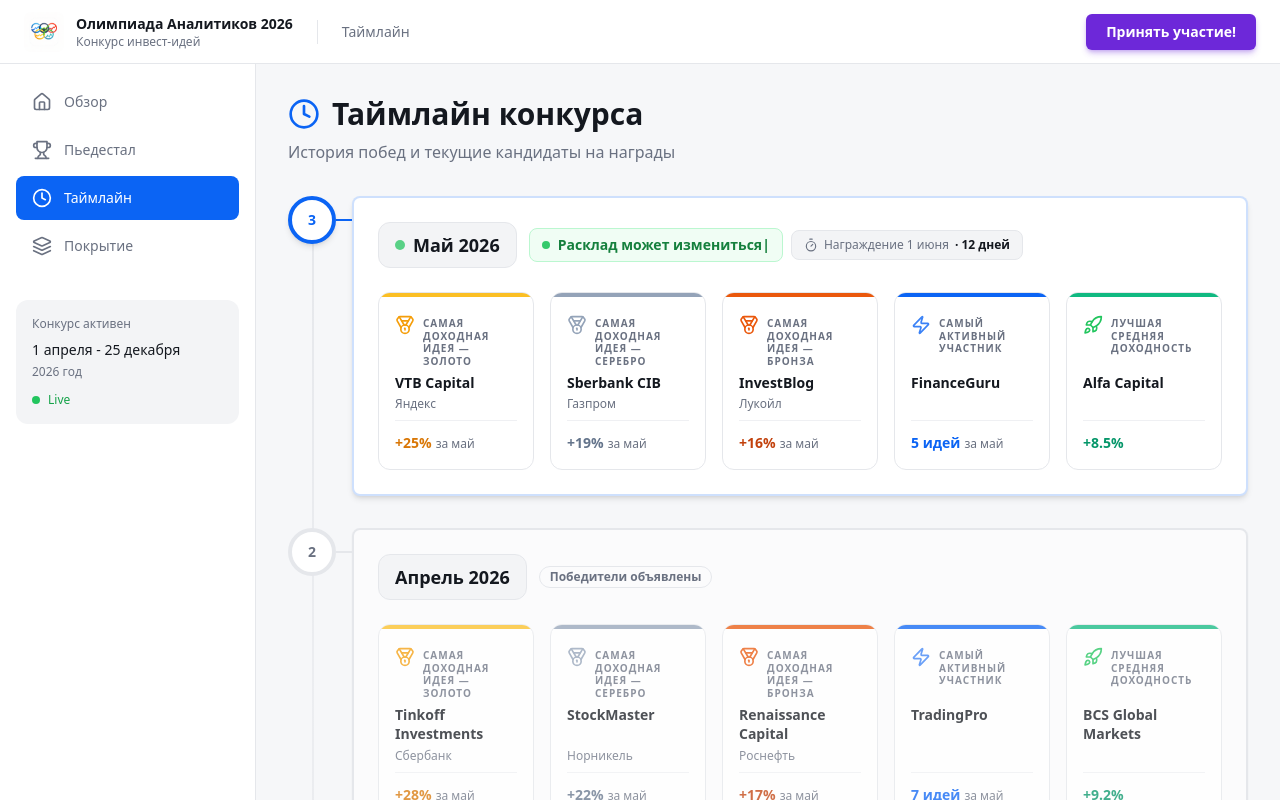
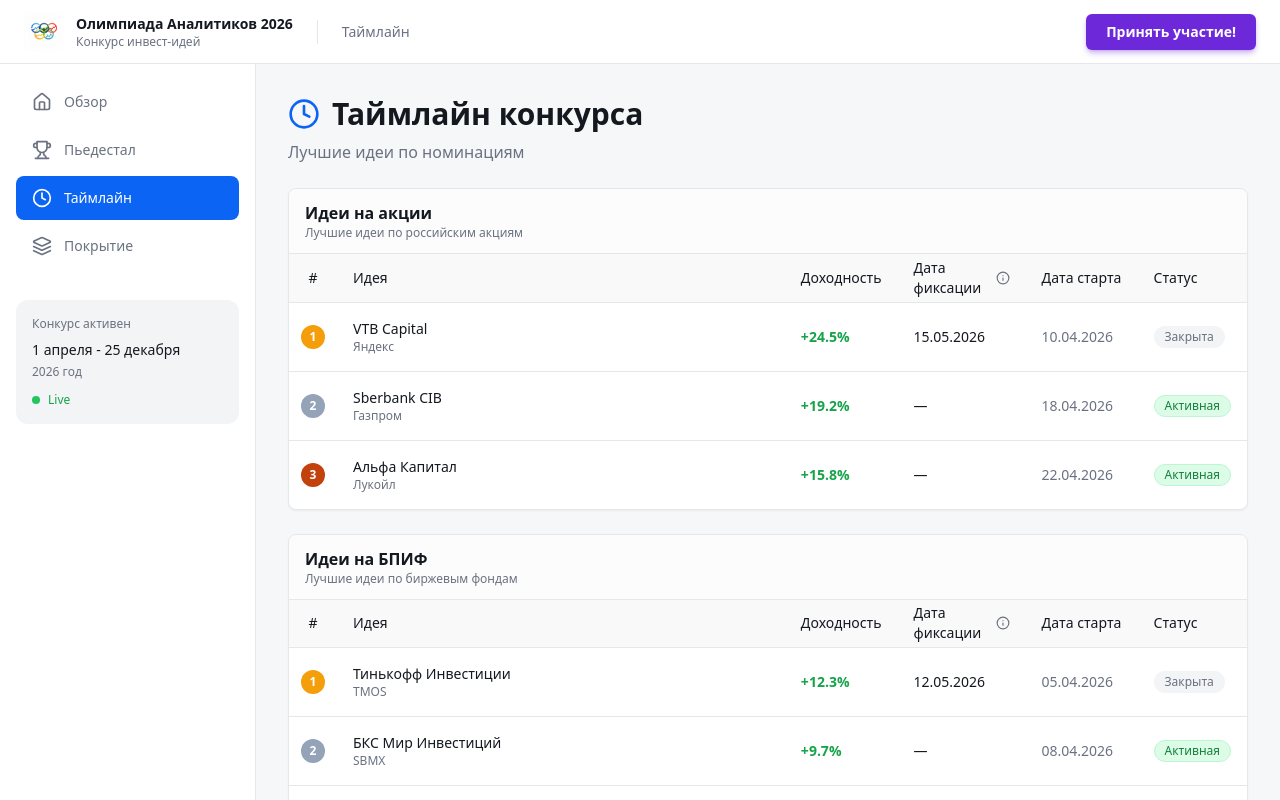
Before and after one commit to JohnyD2042/v0-InvestIdei-contest, a Next.js app: page /timeline in a window 1280 px wide. Built offline with nearby package versions, Linux system fonts and the light colour scheme.

Commit message:
feat: redesign Timeline page as categorized table
Convert Timeline to a table with three nomination sections.

```diff
--- a/app/timeline/page.tsx
+++ b/app/timeline/page.tsx
@@ -1,214 +1,91 @@
 "use client"
 
-import { useEffect, useState } from "react"
-import { Clock, Timer, Medal, Zap, Rocket } from "lucide-react"
+import { Clock, Info } from "lucide-react"
 import { Card, CardContent } from "@/components/ui/card"
+import { Table, TableBody, TableCell, TableHead, TableHeader, TableRow } from "@/components/ui/table"
 import { Badge } from "@/components/ui/badge"
 import { DashboardLayout } from "@/components/dashboard-layout"
+import {
+  Tooltip,
+  TooltipContent,
+  TooltipProvider,
+  TooltipTrigger,
+} from "@/components/ui/tooltip"
 
-interface AwardCard {
-  id: string
-  type: "gold" | "silver" | "bronze" | "active" | "avgReturn"
+interface Idea {
+  id: number
+  rank: number
   analyst: string
-  asset?: string
-  returnPercent?: number
-  ideasCount?: number
-  profitableCount?: number
-  avgReturnPercent?: number
+  stock: string
+  returnPercent: number
+  closeDate: string | null
+  startDate: string
+  status: "active" | "closed"
 }
 
-interface MonthData {
-  month: string
-  year: number
-  isLive: boolean
-  awards: AwardCard[]
+interface Category {
+  name: string
+  description: string
+  ideas: Idea[]
 }
 
-const timelineData: MonthData[] = [
+const categoriesData: Category[] = [
   {
-    month: "Май",
-    year: 2026,
-    isLive: true,
-    awards: [
-      { id: "may-gold", type: "gold", analyst: "VTB Capital", asset: "Яндекс", returnPercent: 24.5 },
-      { id: "may-silver", type: "silver", analyst: "Sberbank CIB", asset: "Газпром", returnPercent: 19.2 },
-      { id: "may-bronze", type: "bronze", analyst: "InvestBlog", asset: "Лукойл", returnPercent: 15.8 },
-      { id: "may-active", type: "active", analyst: "FinanceGuru", ideasCount: 5, profitableCount: 3 },
-      { id: "may-avg", type: "avgReturn", analyst: "Alfa Capital", ideasCount: 3, avgReturnPercent: 8.5 },
+    name: "Идеи на акции",
+    description: "Лучшие идеи по российским акциям",
+    ideas: [
+      { id: 1, rank: 1, analyst: "VTB Capital", stock: "Яндекс", returnPercent: 24.5, closeDate: "15.05.2026", startDate: "10.04.2026", status: "closed" },
+      { id: 2, rank: 2, analyst: "Sberbank CIB", stock: "Газпром", returnPercent: 19.2, closeDate: null, startDate: "18.04.2026", status: "active" },
+      { id: 3, rank: 3, analyst: "Альфа Капитал", stock: "Лукойл", returnPercent: 15.8, closeDate: null, startDate: "22.04.2026", status: "active" },
     ],
   },
   {
-    month: "Апрель",
-    year: 2026,
-    isLive: false,
-    awards: [
-      { id: "apr-gold", type: "gold", analyst: "Tinkoff Investments", asset: "Сбербанк", returnPercent: 28.3 },
-      { id: "apr-silver", type: "silver", analyst: "StockMaster", asset: "Норникель", returnPercent: 21.7 },
-      { id: "apr-bronze", type: "bronze", analyst: "Renaissance Capital", asset: "Роснефть", returnPercent: 17.4 },
-      { id: "apr-active", type: "active", analyst: "TradingPro", ideasCount: 7, profitableCount: 4 },
-      { id: "apr-avg", type: "avgReturn", analyst: "BCS Global Markets", ideasCount: 4, avgReturnPercent: 9.2 },
+    name: "Идеи на БПИФ",
+    description: "Лучшие идеи по биржевым фондам",
+    ideas: [
+      { id: 4, rank: 1, analyst: "Тинькофф Инвестиции", stock: "TMOS", returnPercent: 12.3, closeDate: "12.05.2026", startDate: "05.04.2026", status: "closed" },
+      { id: 5, rank: 2, analyst: "БКС Мир Инвестиций", stock: "SBMX", returnPercent: 9.7, closeDate: null, startDate: "08.04.2026", status: "active" },
+      { id: 6, rank: 3, analyst: "Финам", stock: "FXRL", returnPercent: 7.2, closeDate: null, startDate: "15.04.2026", status: "active" },
     ],
   },
   {
-    month: "Март",
-    year: 2026,
-    isLive: false,
-    awards: [
-      { id: "mar-gold", type: "gold", analyst: "Alfa Capital", asset: "МТС", returnPercent: 32.1 },
-      { id: "mar-silver", type: "silver", analyst: "VTB Capital", asset: "Полюс", returnPercent: 25.4 },
-      { id: "mar-bronze", type: "bronze", analyst: "MarketWatcher", asset: "Магнит", returnPercent: 18.9 },
-      { id: "mar-active", type: "active", analyst: "InvestBlog", ideasCount: 6, profitableCount: 5 },
-      { id: "mar-avg", type: "avgReturn", analyst: "Sberbank CIB", ideasCount: 5, avgReturnPercent: 11.3 },
+    name: "Идеи на OTC",
+    description: "Лучшие идеи на внебиржевом рынке",
+    ideas: [
+      { id: 7, rank: 1, analyst: "Ренессанс Капитал", stock: "Делимобиль", returnPercent: 31.4, closeDate: "10.05.2026", startDate: "01.04.2026", status: "closed" },
+      { id: 8, rank: 2, analyst: "Газпромбанк", stock: "Самокат", returnPercent: 18.9, closeDate: null, startDate: "12.04.2026", status: "active" },
+      { id: 9, rank: 3, analyst: "Атон", stock: "Вкусвилл", returnPercent: 14.2, closeDate: null, startDate: "20.04.2026", status: "active" },
     ],
   },
 ]
 
-const getAwardTitle = (type: AwardCard["type"]) => {
-  switch (type) {
-    case "gold":      return "Самая доходная идея — Золото"
-    case "silver":    return "Самая доходная идея — Серебро"
-    case "bronze":    return "Самая доходная идея — Бронза"
-    case "active":    return "Самый активный участник"
-    case "avgReturn": return "Лучшая средняя доходность"
-  }
+const getRankDisplay = (rank: number) => {
+  if (rank === 1) return <span className="inline-flex items-center justify-center w-6 h-6 rounded-full bg-amber-500 text-white text-xs font-bold">1</span>
+  if (rank === 2) return <span className="inline-flex items-center justify-center w-6 h-6 rounded-full bg-slate-400 text-white text-xs font-bold">2</span>
+  if (rank === 3) return <span className="inline-flex items-center justify-center w-6 h-6 rounded-full bg-orange-700 text-white text-xs font-bold">3</span>
+  return <span className="text-sm text-muted-foreground font-medium">{rank}</span>
 }
 
-// Animated typing badge with faster speed
-function TypingBadge() {
-  const phrases = ["Кандидаты на победу", "Итоги не финальные", "Расклад может измениться"]
-  const [phraseIndex, setPhraseIndex] = useState(0)
-  const [displayed, setDisplayed] = useState("")
-  const [deleting, setDeleting] = useState(false)
-
-  useEffect(() => {
-    const current = phrases[phraseIndex]
-    let timeout: ReturnType<typeof setTimeout>
-
-    if (!deleting && displayed.length < current.length) {
-      timeout = setTimeout(() => setDisplayed(current.slice(0, displayed.length + 1)), 35)
-    } else if (!deleting && displayed.length === current.length) {
-      timeout = setTimeout(() => setDeleting(true), 1200)
-    } else if (deleting && displayed.length > 0) {
-      timeout = setTimeout(() => setDisplayed(current.slice(0, displayed.length - 1)), 15)
-    } else {
-      setDeleting(false)
-      setPhraseIndex((i) => (i + 1) % phrases.length)
-    }
-
-    return () => clearTimeout(timeout)
-  }, [displayed, deleting, phraseIndex])
-
+function StatusBadge({ status }: { status: "active" | "closed" }) {
+  if (status === "active") {
     return (
-    <div className="inline-flex items-center gap-2 px-3 py-1.5 rounded-lg bg-green-50 border border-green-200 text-green-700 text-sm font-semibold min-w-[230px]">
-      <div className="w-2 h-2 bg-green-500 rounded-full animate-[pulse_0.8s_ease-in-out_infinite] shrink-0" />
-      <span>
-        {displayed}
-        <span className="animate-[pulse_0.5s_ease-in-out_infinite]">|</span>
-      </span>
-    </div>
+      <Badge className="bg-green-100 text-green-700 hover:bg-green-100 border-green-200 font-medium text-xs">
+        Активная
+      </Badge>
     )
   }
-
-function AwardIcon({ type }: { type: AwardCard["type"] }) {
-  const iconClasses = "w-5 h-5"
-  switch (type) {
-    case "gold":
-      return <Medal className={`${iconClasses} text-amber-500`} />
-    case "silver":
-      return <Medal className={`${iconClasses} text-slate-400`} />
-    case "bronze":
-      return <Medal className={`${iconClasses} text-orange-600`} />
-    case "active":
-      return <Zap className={`${iconClasses} text-blue-500`} />
-    case "avgReturn":
-      return <Rocket className={`${iconClasses} text-green-500`} />
-  }
-}
-
-function AwardCardComponent({ award, isLive }: { award: AwardCard; isLive: boolean }) {
-  const accentColor = {
-    gold:      "bg-amber-400",
-    silver:    "bg-slate-400",
-    bronze:    "bg-orange-600",
-    active:    "bg-primary",
-    avgReturn: "bg-emerald-500",
-  }[award.type]
-
-  const getStatValue = () => {
-    if (award.type === "active") {
-      return `${award.ideasCount} идей`
-    } else if (award.type === "avgReturn") {
-      return `+${award.avgReturnPercent}%`
-    } else {
-      return `+${Math.round(award.returnPercent!)}%`
-    }
-  }
-
-  const getSuffix = () => {
-    if (award.type === "avgReturn") return null
-    return "за май"
-  }
-
-  const statColor = {
-    gold:      "text-amber-600",
-    silver:    "text-slate-500",
-    bronze:    "text-orange-700",
-    active:    "text-primary",
-    avgReturn: "text-emerald-600",
-  }[award.type]
-
   return (
-    <div className={`flex flex-col rounded-xl border border-border bg-card hover:shadow-md transition-all overflow-hidden h-full ${!isLive ? "opacity-75" : ""}`}>
-      {/* Accent bar */}
-      <div className={`h-1 w-full ${accentColor}`} />
-
-      <div className="flex flex-col flex-1 p-4">
-        {/* Top row: icon + nomination label — fixed height for alignment */}
-        <div className="h-[52px] flex items-start gap-2 mb-2">
-          <div className="shrink-0 mt-0.5">
-            <AwardIcon type={award.type} />
-          </div>
-          <div className="text-[10px] uppercase tracking-widest text-muted-foreground font-semibold leading-tight pt-1">
-            {getAwardTitle(award.type)}
-          </div>
-        </div>
-
-        {/* Analyst name — always at same vertical position */}
-        <div className="font-bold text-foreground text-sm leading-snug flex-1">
-          {award.analyst}
-        </div>
-
-        {/* Asset name for medal types */}
-        {(award.type === "gold" || award.type === "silver" || award.type === "bronze") && award.asset && (
-          <div className="text-xs text-muted-foreground truncate mt-1 mb-2">{award.asset}</div>
-        )}
-
-        {/* Stat row — on one line without wrap */}
-        <div className="pt-3 mt-auto border-t border-border/60">
-          <div className="flex items-baseline gap-1 whitespace-nowrap text-sm">
-            <span className={`font-bold ${statColor}`}>{getStatValue()}</span>
-            {getSuffix() && <span className="text-muted-foreground text-xs">{getSuffix()}</span>}
-          </div>
-        </div>
-      </div>
-    </div>
+    <Badge variant="secondary" className="bg-muted text-muted-foreground hover:bg-muted font-medium text-xs">
+      Закрыта
+    </Badge>
   )
 }
 
 export default function TimelinePage() {
-  // Calculate days until June 1st deadline
-  const [daysLeft, setDaysLeft] = useState(0)
-
-  useEffect(() => {
-    const deadline = new Date("2026-06-01T00:00:00")
-    const now = new Date()
-    const diff = deadline.getTime() - now.getTime()
-    setDaysLeft(Math.max(0, Math.ceil(diff / (1000 * 60 * 60 * 24))))
-  }, [])
-
   return (
     <DashboardLayout>
-      <div className="space-y-8">
+      <TooltipProvider>
+        <div className="space-y-6">
           {/* Header */}
           <div>
             <h1 className="text-xl sm:text-3xl font-bold text-foreground flex items-center gap-2 sm:gap-3">
@@ -216,87 +93,111 @@ export default function TimelinePage() {
               <span>Таймлайн конкурса</span>
             </h1>
             <p className="text-muted-foreground mt-1 sm:mt-2 text-sm sm:text-base">
-            История побед и текущие кандидаты на награды
+              Лучшие идеи по номинациям
             </p>
           </div>
 
-        {/* Timeline */}
-        <div className="relative">
-          <div className="absolute left-6 top-0 bottom-0 w-0.5 bg-gradient-to-b from-border via-border/60 to-border hidden md:block" />
-
-          <div className="space-y-8 md:space-y-0">
-            {timelineData.map((monthData, index) => {
-              const awardNumber = timelineData.length - index
-              return (
-                <div
-                  key={`${monthData.month}-${monthData.year}`}
-                  className={`relative md:pl-16 pb-8 ${index === timelineData.length - 1 ? "pb-0" : ""}`}
-                >
-                  {/* Timeline Node */}
-                  <div className="absolute left-0 hidden md:flex items-center justify-center">
-                    <div className={`relative z-10 w-12 h-12 rounded-full flex items-center justify-center border-4 ${
-                      monthData.isLive
-                        ? "bg-card border-primary text-primary shadow-md"
-                        : "bg-card border-border text-muted-foreground"
-                    }`}>
-                      <span className="text-sm font-bold">{awardNumber}</span>
-                    </div>
-                    <div className={`absolute left-12 w-4 h-0.5 ${monthData.isLive ? "bg-primary" : "bg-border"}`} />
+          {/* Categories */}
+          {categoriesData.map((category) => (
+            <Card key={category.name} className="border-border">
+              <CardContent className="p-0">
+                {/* Category Header */}
+                <div className="px-4 py-3 border-b border-border bg-secondary/30">
+                  <h2 className="font-bold text-foreground">{category.name}</h2>
+                  <p className="text-xs text-muted-foreground">{category.description}</p>
                 </div>
 
-                  {/* Month Content Card */}
-                  <Card className={`border-2 transition-all ${
-                    monthData.isLive
-                      ? "border-primary/20 bg-card shadow-md"
-                      : "border-border bg-card/50 hover:bg-card hover:border-border"
-                  }`}>
-                    <CardContent className="p-6">
-                      {/* Month Header */}
-                      <div className="flex flex-wrap items-center gap-3 mb-6">
-                        <div className="flex items-center gap-2 px-4 py-2 rounded-xl font-bold text-lg border bg-secondary border-border text-foreground">
-                          {monthData.isLive && (
-                            <div className="w-2.5 h-2.5 bg-green-500 rounded-full animate-pulse shrink-0" />
-                          )}
-                          <span>{monthData.month} {monthData.year}</span>
+                {/* Desktop Table */}
+                <div className="hidden md:block overflow-x-auto">
+                  <Table>
+                    <TableHeader>
+                      <TableRow className="bg-secondary/50">
+                        <TableHead className="w-12 px-3 text-center font-medium text-foreground">#</TableHead>
+                        <TableHead className="font-medium text-foreground">Идея</TableHead>
+                        <TableHead className="font-medium text-foreground w-28">Доходность</TableHead>
+                        <TableHead className="font-medium text-foreground w-32">
+                          <div className="flex items-center gap-1.5">
+                            <span>Дата фиксации</span>
+                            <Tooltip>
+                              <TooltipTrigger>
+                                <Info className="w-3.5 h-3.5 text-muted-foreground" />
+                              </TooltipTrigger>
+                              <TooltipContent>
+                                <p>Дата закрытия идеи</p>
+                              </TooltipContent>
+                            </Tooltip>
+                          </div>
+                        </TableHead>
+                        <TableHead className="font-medium text-foreground w-28">Дата старта</TableHead>
+                        <TableHead className="font-medium text-foreground w-24">Статус</TableHead>
+                      </TableRow>
+                    </TableHeader>
+                    <TableBody>
+                      {category.ideas.map((idea) => (
+                        <TableRow key={idea.id} className="hover:bg-secondary/30">
+                          <TableCell className="w-12 px-3 text-center">
+                            {getRankDisplay(idea.rank)}
+                          </TableCell>
+                          <TableCell>
+                            <div>
+                              <div className="font-medium text-foreground">{idea.analyst}</div>
+                              <div className="text-xs text-muted-foreground">{idea.stock}</div>
+                            </div>
+                          </TableCell>
+                          <TableCell>
+                            <span className="text-green-600 font-semibold">+{idea.returnPercent}%</span>
+                          </TableCell>
+                          <TableCell>
+                            <span className="text-sm text-foreground">
+                              {idea.closeDate || "—"}
+                            </span>
+                          </TableCell>
+                          <TableCell>
+                            <span className="text-sm text-muted-foreground">{idea.startDate}</span>
+                          </TableCell>
+                          <TableCell>
+                            <StatusBadge status={idea.status} />
+                          </TableCell>
+                        </TableRow>
+                      ))}
+                    </TableBody>
+                  </Table>
                 </div>
 
-                        {monthData.isLive ? (
-                          <div className="flex flex-wrap items-center gap-2">
-                            <TypingBadge />
-                            {/* Neutral deadline chip */}
-                            <div className="flex items-center gap-1.5 px-3 py-1.5 rounded-lg border border-border bg-secondary text-muted-foreground text-xs font-medium">
-                              <Timer className="w-3.5 h-3.5 shrink-0" />
-                              <span>Награждение 1 июня</span>
-                              <span className="text-foreground font-semibold">· {daysLeft} {daysLeft === 1 ? "день" : daysLeft < 5 ? "дня" : "дней"}</span>
+                {/* Mobile Card View */}
+                <div className="md:hidden divide-y divide-border">
+                  {category.ideas.map((idea) => (
+                    <div key={idea.id} className="p-4 space-y-3">
+                      <div className="flex items-center gap-3">
+                        {getRankDisplay(idea.rank)}
+                        <div className="flex-1 min-w-0">
+                          <div className="font-medium text-foreground text-sm truncate">{idea.analyst}</div>
+                          <div className="text-xs text-muted-foreground truncate">{idea.stock}</div>
+                        </div>
+                        <StatusBadge status={idea.status} />
+                      </div>
+                      <div className="grid grid-cols-3 gap-3 text-sm">
+                        <div>
+                          <span className="text-muted-foreground text-xs block">Доходность</span>
+                          <span className="text-green-600 font-semibold">+{idea.returnPercent}%</span>
+                        </div>
+                        <div>
+                          <span className="text-muted-foreground text-xs block">Старт</span>
+                          <span className="text-foreground text-sm">{idea.startDate}</span>
+                        </div>
+                        <div>
+                          <span className="text-muted-foreground text-xs block">Фиксация</span>
+                          <span className="text-foreground text-sm">{idea.closeDate || "—"}</span>
                         </div>
                       </div>
-                        ) : (
-                          <Badge variant="outline" className="text-muted-foreground">
-                            Победители объявлены
-                          </Badge>
-                        )}
-                      </div>
-
-                      {/* Awards Grid */}
-                      <div className="grid grid-cols-1 sm:grid-cols-2 lg:grid-cols-5 gap-4">
-                        {monthData.awards.map((award, awardIndex) => (
-                          <div
-                            key={award.id}
-                            className="animate-in fade-in slide-in-from-bottom-2 h-full"
-                            style={{ animationDelay: `${awardIndex * 50}ms`, animationFillMode: "both" }}
-                          >
-                            <AwardCardComponent award={award} isLive={monthData.isLive} />
                     </div>
                   ))}
                 </div>
               </CardContent>
             </Card>
+          ))}
         </div>
-              )
-            })}
-          </div>
-        </div>
-      </div>
+      </TooltipProvider>
     </DashboardLayout>
   )
 }
```
Lines whose indentation alone changed are shown as unchanged.
